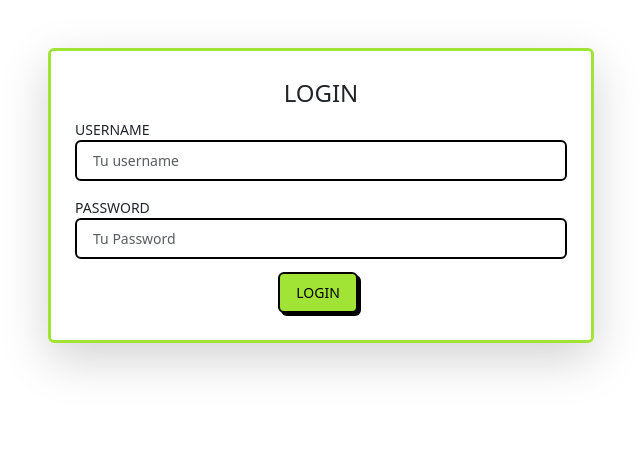
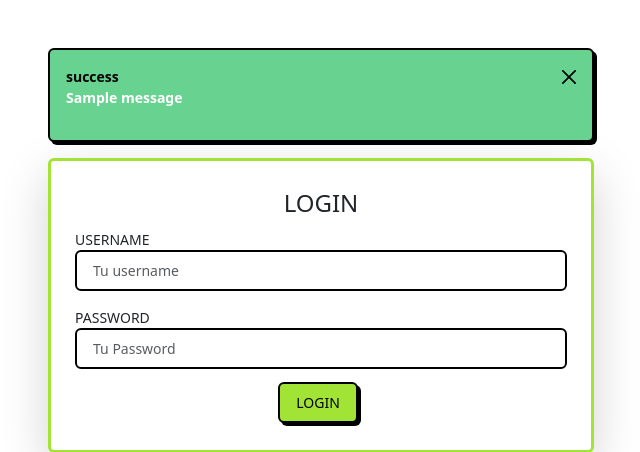
Before and after one commit to sebsolezzi88/Flask-Auth-ORM, a Flask app: page /login in a window 1280 px wide. Shown: the part 70-522 px from the top of the page, without its empty margins (319-959 px from the left). Run offline with Flask 3, Linux system fonts and the light colour scheme; tables that the repository leaves empty hold one stand-in row (values such as "Sample post"); one stand-in notice (Sample message) is shown; some libraries are stand-ins or nearby versions.

Commit message:
Redirigir al login

```diff
--- a/app.py
+++ b/app.py
@@ -46,6 +46,11 @@ def registro():
         db.session.add(user)
         db.session.commit()
 
+        #Redirigir al Login
+        flash('Registro exitoso. Ya puedes iniciar sesión.', 'success')
+        return redirect(url_for('login'))
+
+
     return render_template('registro.html')
 
 
--- a/templates/login.html
+++ b/templates/login.html
@@ -4,6 +4,16 @@
    <div class="container">
     <div class="row">
         <div class="col-12 col-md-6 mx-auto mt-5">
+            {% with messages = get_flashed_messages(with_categories=true) %}
+                {% if messages %}
+                    {% for category, mensaje in messages %}
+                        <div class="alert alert-dismissible alert-{{category}}">
+                            <button type="button" class="btn-close" data-bs-dismiss="alert"></button>
+                            <strong>{{category}}</strong> <p class="text-white fw-bold">{{mensaje}}</p>
+                        </div>
+                    {% endfor %}
+                {% endif %}
+            {% endwith %}
             <form class="border border-3 border-primary rounded p-4 shadow-lg">
                 <legend class="text-center text-uppercase">Login</legend>
                 <div class="form-group mb-3">
--- a/templates/registro.html
+++ b/templates/registro.html
@@ -9,12 +9,12 @@
                     {% for category, mensaje in messages %}
                         <div class="alert alert-dismissible alert-{{category}}">
                             <button type="button" class="btn-close" data-bs-dismiss="alert"></button>
-                            <strong>Error!</strong> <p class="text-white fw-bold">{{mensaje}}</p>
+                            <strong>{{category}}</strong> <p class="text-white fw-bold">{{mensaje}}</p>
                         </div>
                     {% endfor %}
                 {% endif %}
             {% endwith %}
-            <form method="post" "border border-3 border-primary rounded p-4 shadow-lg">
+            <form method="post" class="border border-3 border-primary rounded p-4 shadow-lg">
                 <legend class="text-center text-uppercase">Registro</legend>
                 <div class="form-group mb-3">
                     <label class="text-uppercase" for="exampleInputEmail1">Username</label>
```
